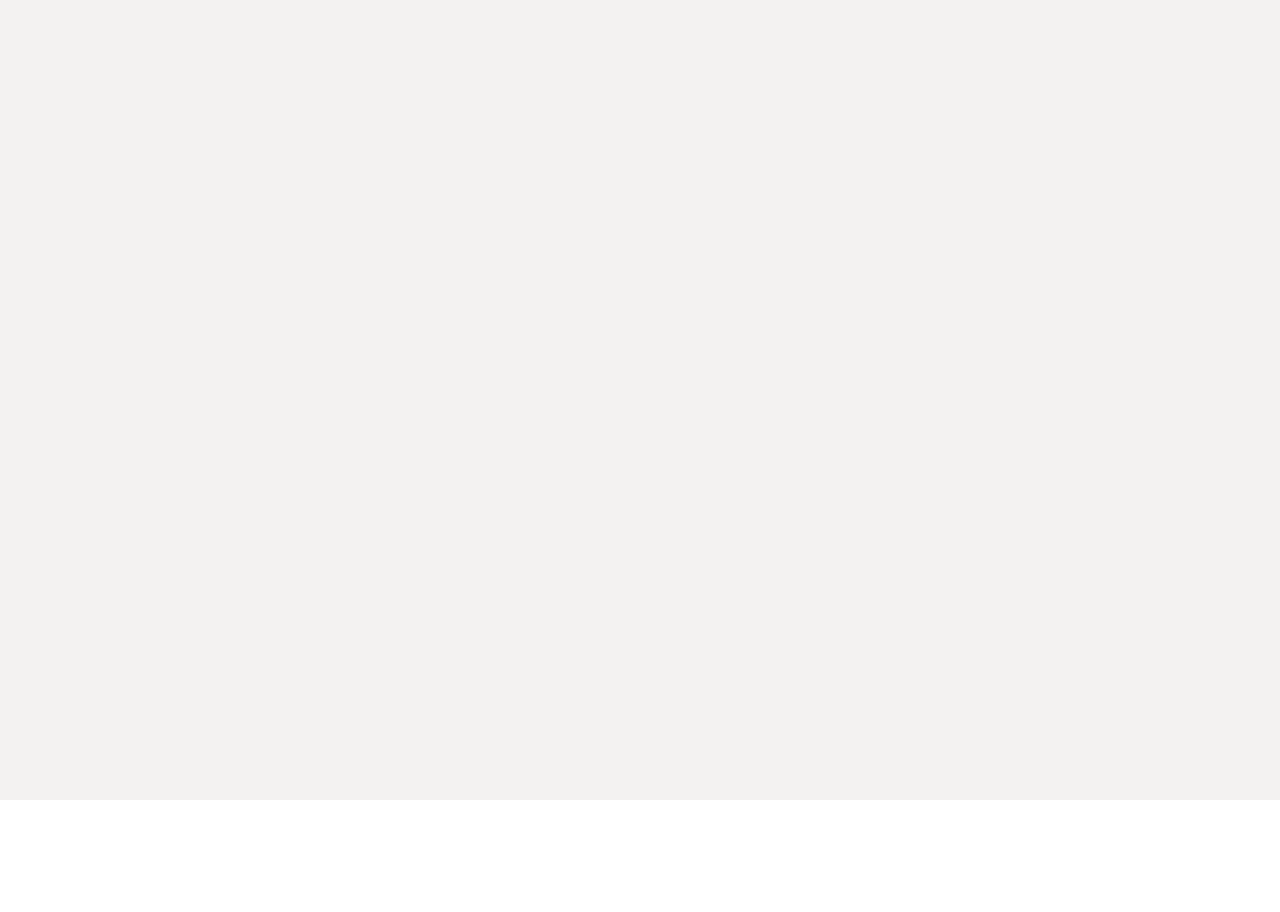
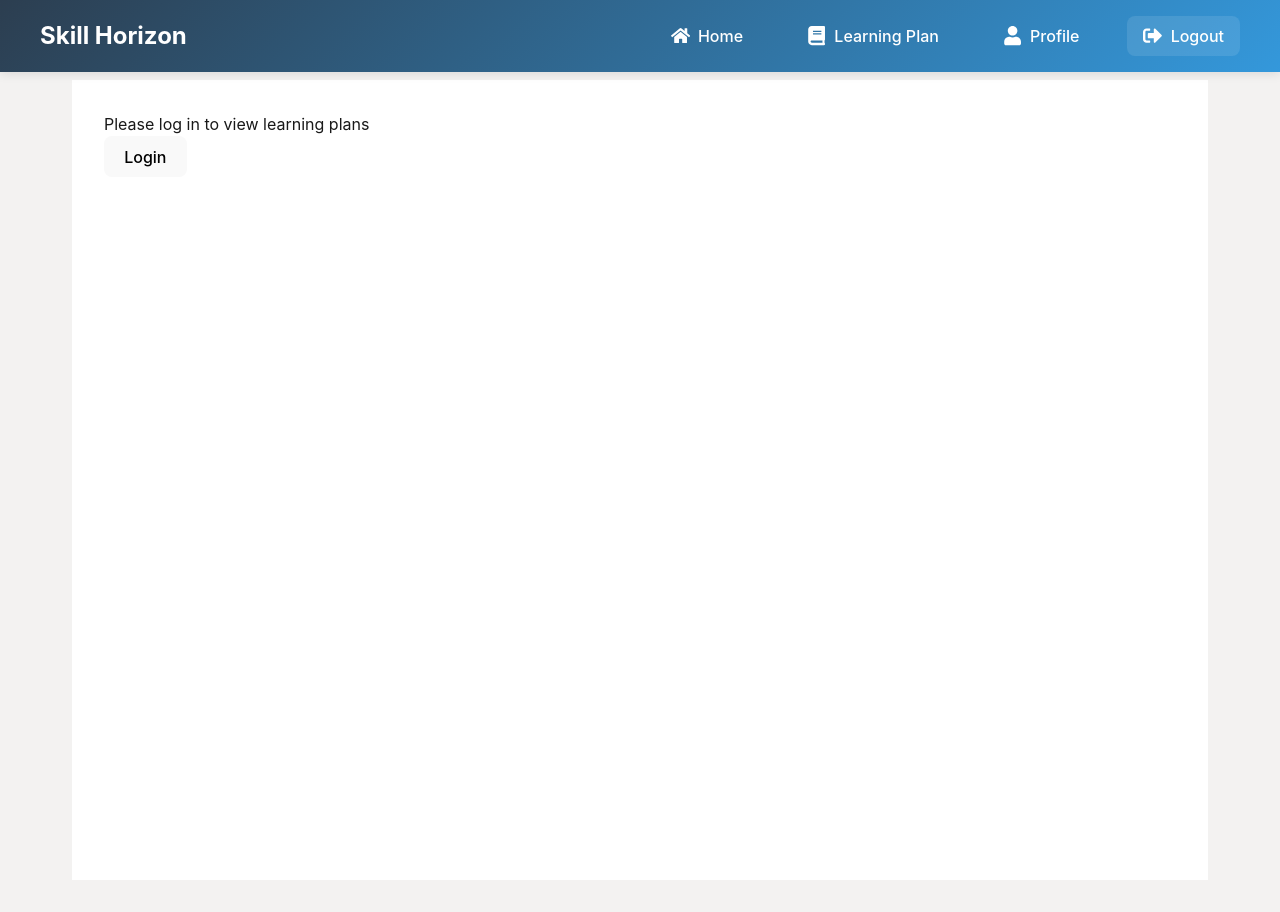
Before and after one commit to Binuka321/Smart--Schooler, a React (Vite) app in the folder Skill-horizon/client/: page /learning-plan in a window 1280 px wide. Before the commit this address had no page. Before the commit the page ends 800 px from the top, so only its background shows below. Built offline with nearby package versions, Linux system fonts and the light colour scheme.

Commit message:
navigation bar completed

```diff
--- a/Skill-horizon/client/package.json
+++ b/Skill-horizon/client/package.json
@@ -14,6 +14,7 @@
     "axios": "^1.8.4",
     "react": "^19.0.0",
     "react-dom": "^19.0.0",
+    "react-icons": "^5.5.0",
     "react-router-dom": "^7.4.1",
     "sweetalert2": "^11.19.1"
   },
--- a/Skill-horizon/client/src/App.css
+++ b/Skill-horizon/client/src/App.css
@@ -58,3 +58,29 @@ body {
 .read-the-docs {
   color: #888;
 }
+
+.app-container {
+  min-height: 100vh;
+  display: flex;
+  flex-direction: column;
+}
+
+.main-content {
+  flex: 1;
+  padding: 2rem;
+  max-width: 1200px;
+  margin: 0 auto;
+  width: 100%;
+}
+
+.main-content:not(.login-page) {
+  padding-top: 80px; /* Space for fixed navbar */
+}
+
+.login-page {
+  display: flex;
+  align-items: center;
+  justify-content: center;
+  min-height: 100vh;
+  padding: 0;
+}
--- a/Skill-horizon/client/src/App.jsx
+++ b/Skill-horizon/client/src/App.jsx
@@ -2,20 +2,35 @@ import Login from './components/Login'
 import Profile from './Pages/Profile'
 import Home from './Pages/Home'
 import LearningPlans from './Pages/LearningPlans'
+import Navbar from './components/Navbar'
 import './App.css'
-import { BrowserRouter as Router, Routes, Route } from "react-router-dom";
+import { BrowserRouter as Router, Routes, Route, useLocation } from "react-router-dom";
+
+function AppContent() {
+  const location = useLocation();
+  const isLoginPage = location.pathname === '/';
+
+  return (
+    <div className="app-container">
+      {!isLoginPage && <Navbar />}
+      <main className={`main-content ${isLoginPage ? 'login-page' : ''}`}>
+        <Routes>
+          <Route path="/" element={<Login />} />
+          <Route path="/home" element={<Home/>}/>
+          <Route path="/profile" element={<Profile/>}/>
+          <Route path="/learning-plan" element={<LearningPlans />} />
+        </Routes>
+      </main>
+    </div>
+  );
+}
 
 function App() {
   return (
     <Router>
-      <Routes>
-        <Route path="/" element={<Login />} />
-        <Route path="/profile" element={<Profile/>}/>
-        <Route path="/home" element={<Home/>}/>
-        <Route path="/learning-plans" element={<LearningPlans />} />
-      </Routes>
+      <AppContent />
     </Router>
-  )
+  );
 }
 
 export default App
--- /dev/null
+++ b/Skill-horizon/client/src/components/Navbar.jsx
@@ -0,0 +1,49 @@
+import React from 'react';
+import { Link, useNavigate } from 'react-router-dom';
+import { FaHome, FaBook, FaUser, FaSignOutAlt } from 'react-icons/fa';
+import '../styles/Navbar.css';
+
+const Navbar = () => {
+  const navigate = useNavigate();
+
+  const handleLogout = () => {
+    // Clear any user session data
+    localStorage.removeItem('user');
+    // Redirect to login page
+    navigate('/');
+  };
+
+  return (
+    <nav className="navbar">
+      <div className="navbar-container">
+        <div className="navbar-logo">
+          <Link to="/home">Skill Horizon</Link>
+        </div>
+
+        <div className="navbar-links">
+          <Link to="/home" className="nav-link">
+            <FaHome className="nav-icon" />
+            <span>Home</span>
+          </Link>
+
+          <Link to="/learning-plan" className="nav-link">
+            <FaBook className="nav-icon" />
+            <span>Learning Plan</span>
+          </Link>
+
+          <Link to="/profile" className="nav-link">
+            <FaUser className="nav-icon" />
+            <span>Profile</span>
+          </Link>
+
+          <button onClick={handleLogout} className="nav-link logout-button">
+            <FaSignOutAlt className="nav-icon" />
+            <span>Logout</span>
+          </button>
+        </div>
+      </div>
+    </nav>
+  );
+};
+
+export default Navbar;
--- /dev/null
+++ b/Skill-horizon/client/src/styles/Navbar.css
@@ -0,0 +1,91 @@
+.navbar {
+  background: linear-gradient(135deg, #2c3e50, #3498db);
+  padding: 1rem 2rem;
+  box-shadow: 0 2px 10px rgba(0, 0, 0, 0.1);
+  position: fixed;
+  top: 0;
+  left: 0;
+  right: 0;
+  z-index: 1000;
+}
+
+.navbar-container {
+  max-width: 1200px;
+  margin: 0 auto;
+  display: flex;
+  justify-content: space-between;
+  align-items: center;
+}
+
+.navbar-logo a {
+  color: white;
+  font-size: 1.5rem;
+  font-weight: bold;
+  text-decoration: none;
+  transition: color 0.3s ease;
+}
+
+.navbar-logo a:hover {
+  color: #f1c40f;
+}
+
+.navbar-links {
+  display: flex;
+  gap: 2rem;
+}
+
+.nav-link {
+  color: white;
+  text-decoration: none;
+  display: flex;
+  align-items: center;
+  gap: 0.5rem;
+  padding: 0.5rem 1rem;
+  border-radius: 8px;
+  transition: all 0.3s ease;
+  background: none;
+  border: none;
+  cursor: pointer;
+}
+
+.nav-link:hover {
+  background-color: rgba(255, 255, 255, 0.1);
+  transform: translateY(-2px);
+}
+
+.nav-icon {
+  font-size: 1.2rem;
+}
+
+.nav-link span {
+  font-weight: 500;
+}
+
+.logout-button {
+  margin-left: auto;
+  background-color: rgba(255, 255, 255, 0.1);
+}
+
+.logout-button:hover {
+  background-color: rgba(255, 0, 0, 0.2);
+  transform: translateY(-2px);
+}
+
+/* Responsive Design */
+@media (max-width: 768px) {
+  .navbar {
+    padding: 1rem;
+  }
+
+  .navbar-links {
+    gap: 1rem;
+  }
+
+  .nav-link span {
+    display: none;
+  }
+
+  .nav-icon {
+    font-size: 1.5rem;
+  }
+}
```
Also changed, not shown: 1 other file (tests, documents, lock files or other folders).
